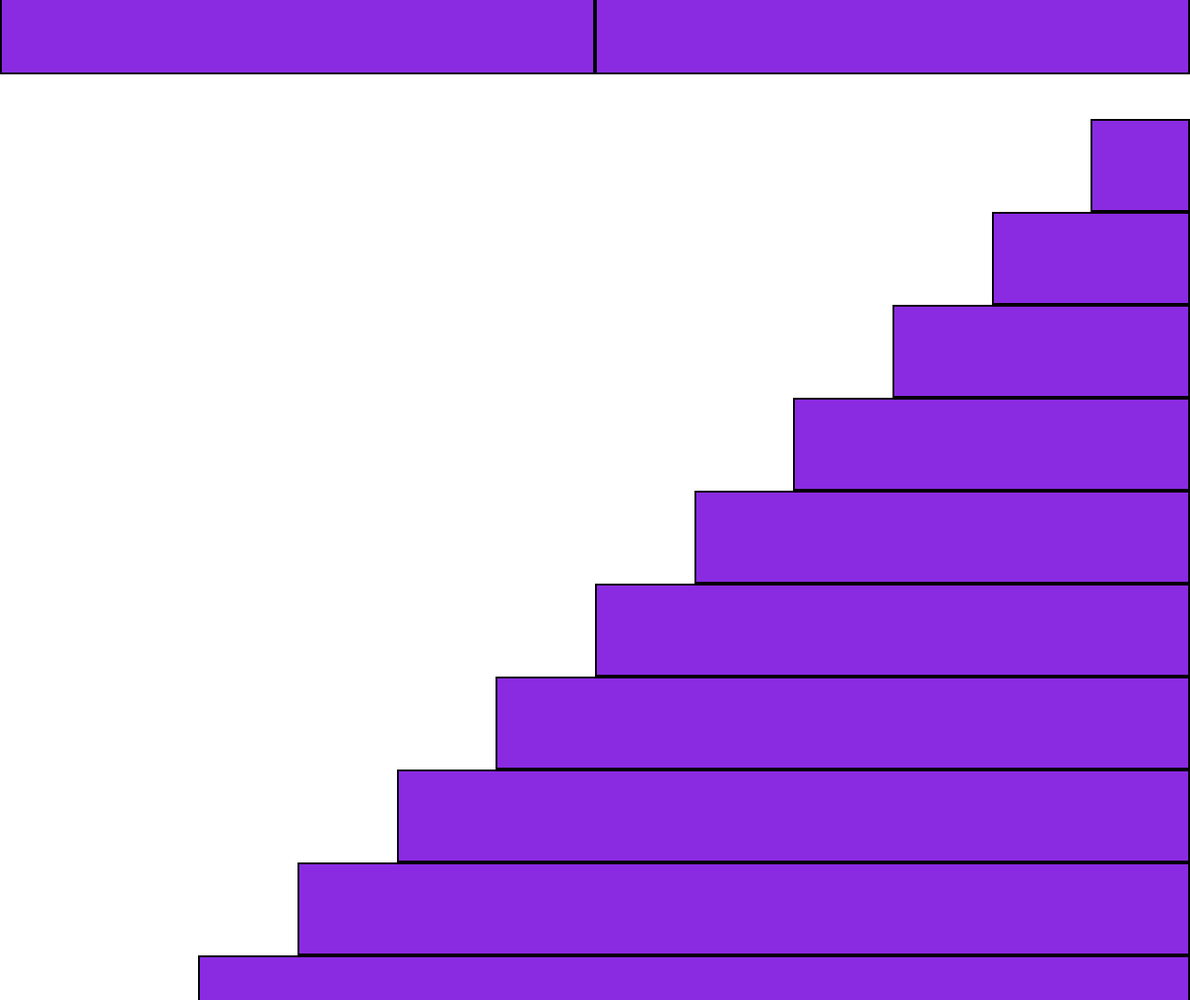
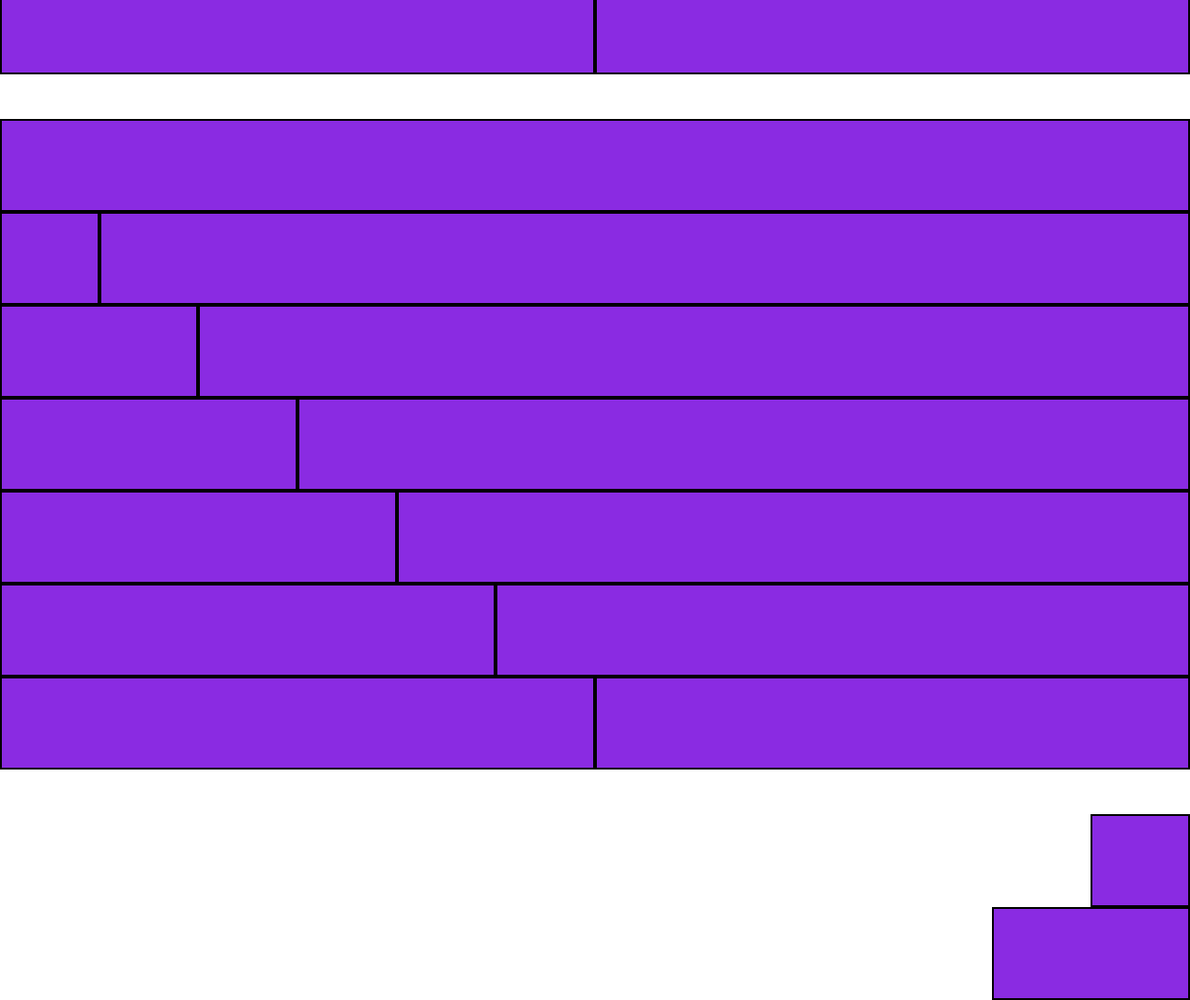
Before and after one commit to MatteoMancuso-92/html-css-12bool, a plain HTML site: page index.html in a window 1280 px wide. Shown: the part 520-1596 px from the top of the page at 93% size. Drawn offline with Linux system fonts and the light colour scheme.

Commit message:
container 2

```diff
--- a/index.html
+++ b/index.html
@@ -9,6 +9,9 @@
     <link rel="stylesheet" href="style.css">
 </head>
 <body>
+
+    <!--CONTAINER-->
+
     <div class="container">
         <div class="row">
             <div class="col-1"></div>
@@ -47,6 +50,44 @@
             <div class="col-2"></div>
             <div class="col-6"></div>
             <div class="col-1"></div>
+        </div>
+
+        <div class="row">
+            <div class="col-6"></div>
+            <div class="col-6"></div>
+        </div>
+    </div>
+
+    <!--CONTAINER 2-->
+
+    <div class="container">
+        <div class="row">
+            <div class="col-12"></div>
+        </div>
+
+        <div class="row">
+            <div class="col-1"></div>
+            <div class="col-11"></div>
+        </div>
+
+        <div class="row">
+            <div class="col-2"></div>
+            <div class="col-10"></div>
+        </div>
+
+        <div class="row">
+            <div class="col-3"></div>
+            <div class="col-9"></div>
+        </div>
+
+        <div class="row">
+            <div class="col-4"></div>
+            <div class="col-8"></div>
+        </div>
+
+        <div class="row">
+            <div class="col-5"></div>
+            <div class="col-7"></div>
         </div>
 
         <div class="row">
```
